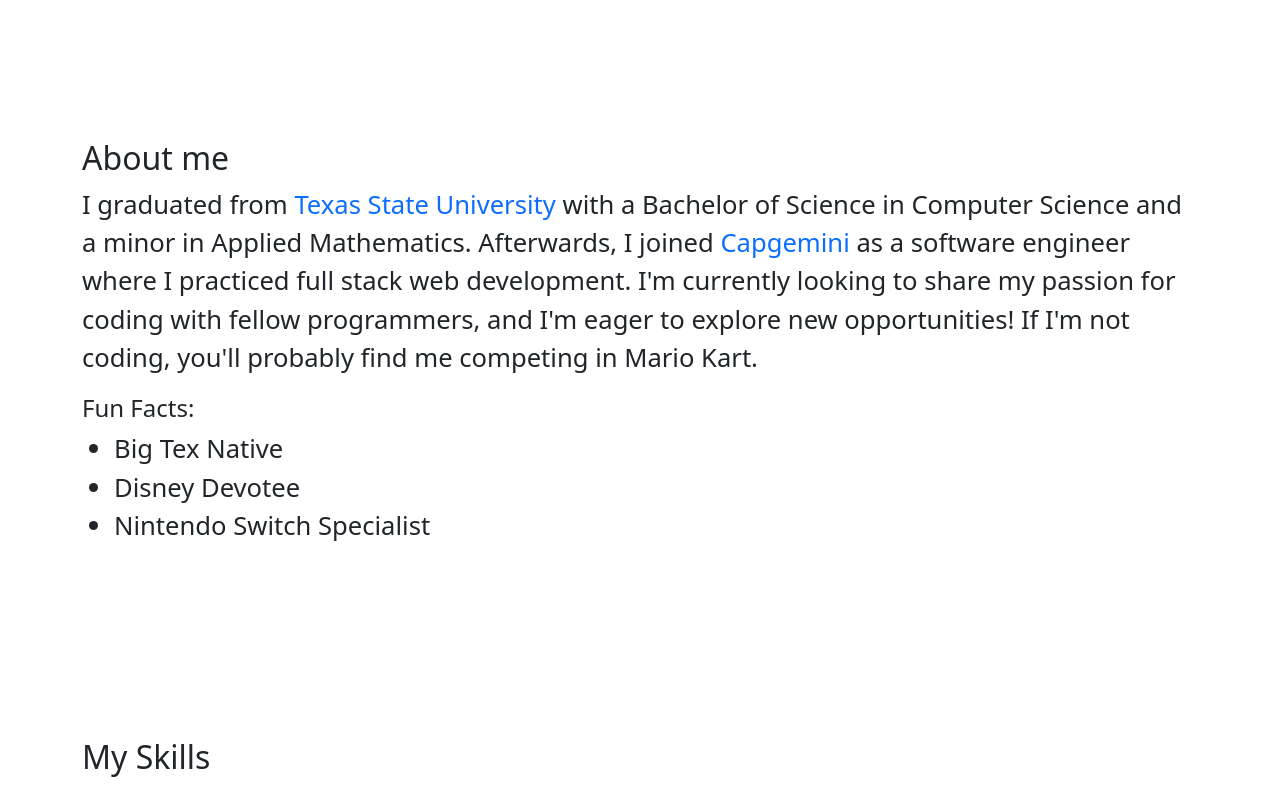
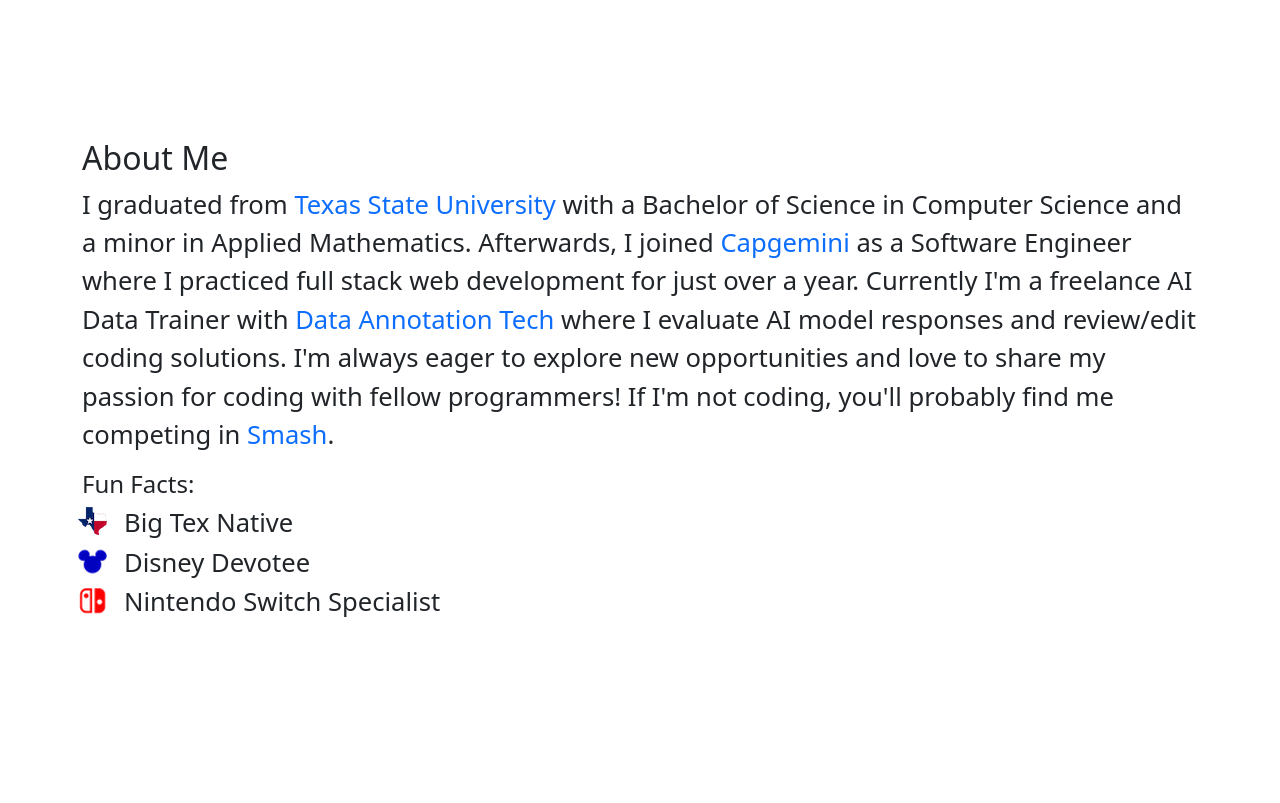
Before and after one commit to vichdz97/Website, an Angular app: page /#/home in a window 1280 px wide. Shown: the part 680-1483 px from the top of the page. Built offline with nearby package versions, Linux system fonts and the light colour scheme.

Commit message:
updated about me section

```diff
--- a/src/app/pages/home/home.component.css
+++ b/src/app/pages/home/home.component.css
@@ -1,15 +1,18 @@
-.summary {
-    min-width: auto;
-    margin: 10em auto;
-    text-align: center;
-}
+/*** MOBILE VIEW ***/
 
+/*** HEADSHOT & SUMMARY ***/
 #headshot {
     width: 45vw;
     height: 45vw;
     object-fit: cover;
     object-position: 0 40%;
     border-radius: 50%;
+}
+
+.summary {
+    min-width: auto;
+    margin: 10em auto;
+    text-align: center;
 }
 
 .image {
@@ -29,16 +32,36 @@
     transition: 0.3s;
 }
 
+/*** ABOUT ME ***/
 .about-me {
     font-size: 1.2em;
     text-align: center;
     margin-bottom: 10em;
 }
 
+#txst-link, #capgemini-link, #data-link, #smash-link {
+    text-decoration: none;
+}
+
 .fun-facts ul {
     text-align: left;
 }
 
+li {
+    list-style: none;
+}
+
+li span {
+    position: relative;
+    left: 10px;
+    top: -4px;
+}
+
+#texas { list-style-image: url('src/assets/images/texas.png'); }
+#disney { list-style-image: url('src/assets/images/disney.png'); }
+#switch { list-style-image: url('src/assets/images/switch.png'); }
+
+/*** MY SKILLS ***/
 .skills {
     margin-bottom: 10em;
     text-align: center;
@@ -52,6 +75,7 @@
     width: 5em;
 }
 
+/*** MY PROJECTS ***/
 .projects {
     margin-bottom: 5em;
 }
@@ -92,6 +116,7 @@
     color: gray;
 }
 
+/*** CONTACT ME ***/
 .contact-me {
     text-align: center;
 }
@@ -117,6 +142,7 @@
     margin-top: 1.5em;
 }
 
+/*** DESKTOP VIEW ***/
 @media screen and (min-width: 960px) {
     .summary{
         max-width: 960px;
--- a/src/app/pages/home/home.component.html
+++ b/src/app/pages/home/home.component.html
@@ -20,23 +20,33 @@
     </div>
 
     <div class="about-me">
-        <h2>About me</h2>
+        <h2>About Me</h2>
         <p>
-            I graduated from <span class="text-primary">Texas State University</span>
-            with a Bachelor of Science in Computer Science and a minor in
-            Applied Mathematics.
-            Afterwards, I joined <span class="text-primary">Capgemini</span> as a
-            software engineer where I practiced full stack web development.
-            I'm currently looking to share my passion for coding with fellow programmers,
-            and I'm eager to explore new opportunities!
-            If I'm not coding, you'll probably find me competing in Mario Kart.
+            I graduated from
+            <a href="https://www.txst.edu" id="txst-link" class="text-primary" target="_blank">Texas State University</a>
+            with a Bachelor of Science in Computer Science and a minor in Applied Mathematics.
+
+            Afterwards, I joined
+            <a href="https://www.capgemini.com" id="capgemini-link" class="text-primary" target="_blank">Capgemini</a>
+            as a Software Engineer where I practiced full stack web development for just over a year.
+
+            Currently I'm a freelance AI Data Trainer with
+            <a href="https://www.dataannotation.tech" id="data-link" class="text-primary" target="_blank">Data Annotation Tech</a>
+            where I evaluate AI model responses and review/edit coding solutions.
+
+            I'm always eager to explore new opportunities and love to share my passion for coding
+            with fellow programmers!
+
+            If I'm not coding, you'll probably find me competing in
+            <a href="https://www.smashbros.com/en_US/" id="smash-link" class="text-primary" target="_blank">Smash</a>.
+
         </p>
         <div class="fun-facts">
             <h4>Fun Facts:</h4>
             <ul>
-                <li>Big Tex Native</li>
-                <li>Disney Devotee</li>
-                <li>Nintendo Switch Specialist</li>
+                <li id="texas"><span>Big Tex Native</span></li>
+                <li id="disney"><span>Disney Devotee</span></li>
+                <li id="switch"><span>Nintendo Switch Specialist</span></li>
             </ul>
         </div>
     </div>
```
